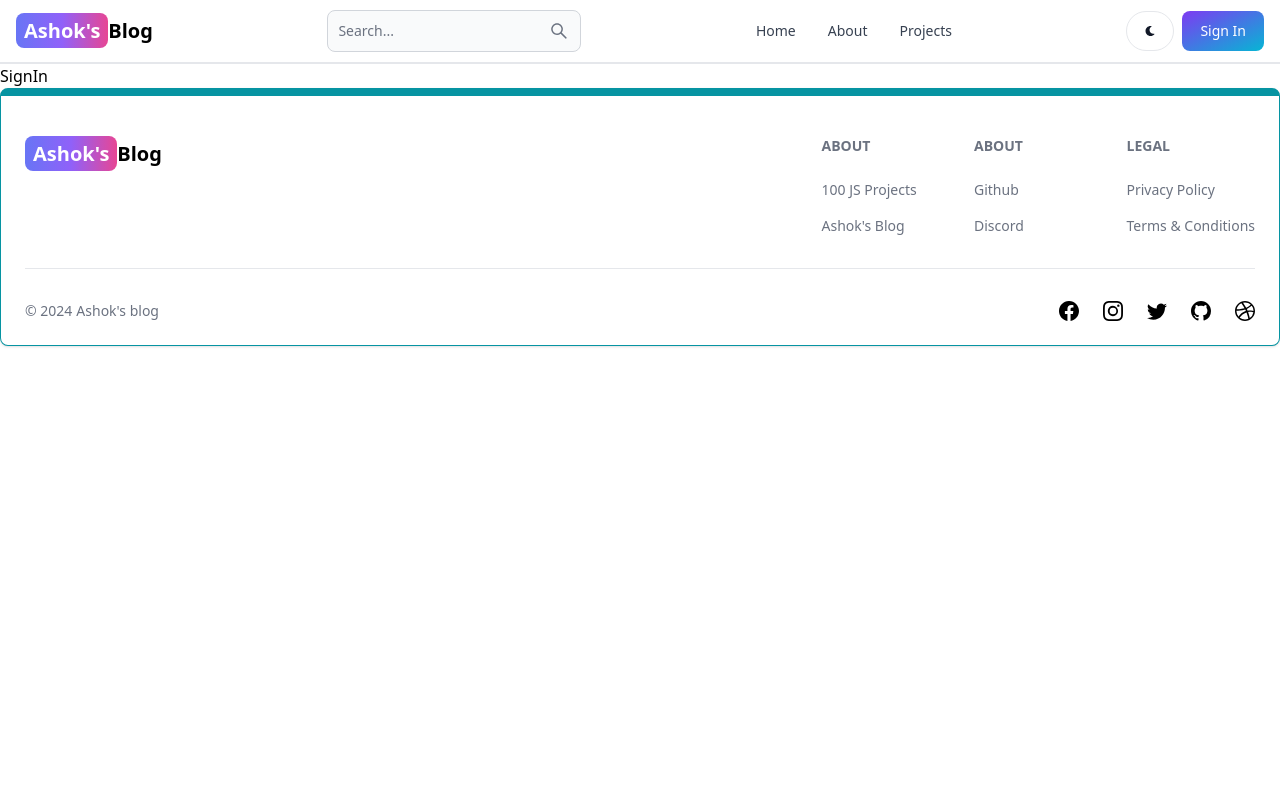
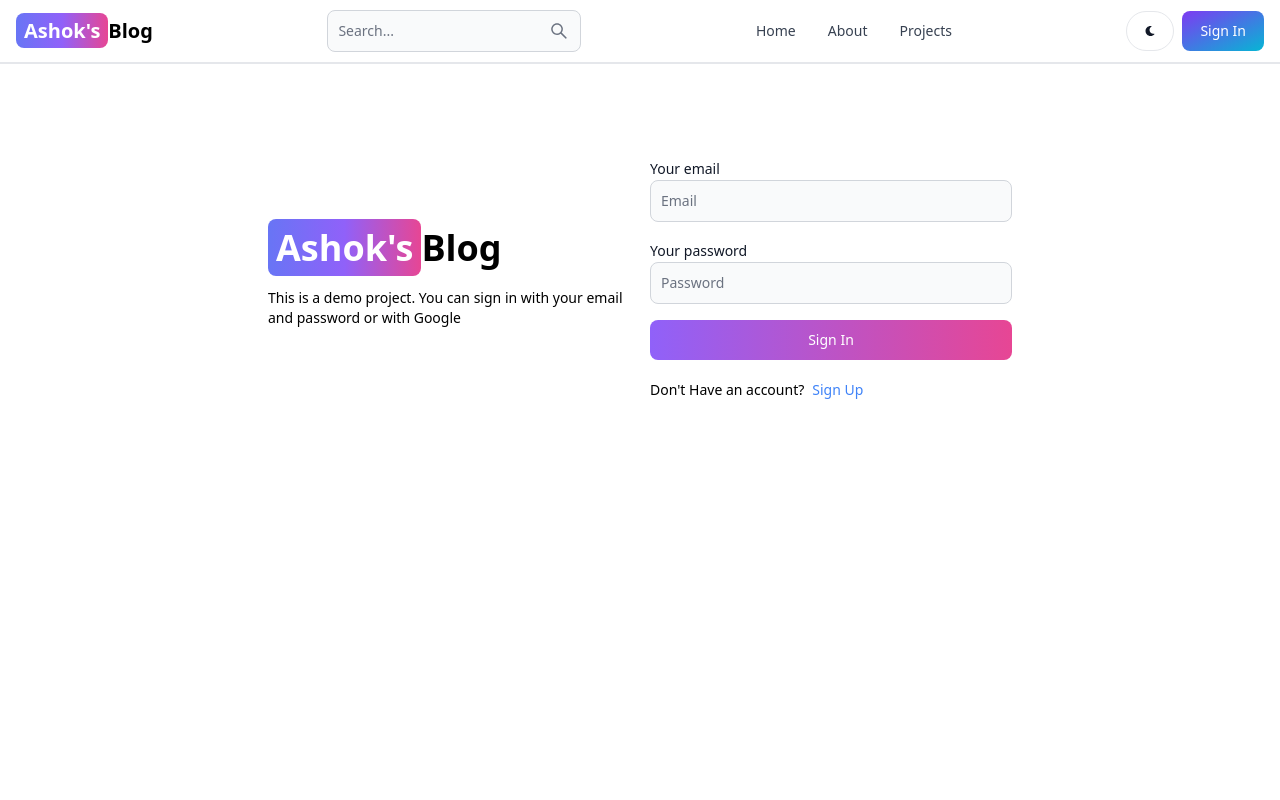
Before and after one commit to pula-ashok/mern-blog, a React (Vite) app in the folder client/: page /sign-in in a window 1280 px wide. Shown: the top 800 px of the page. Built offline with nearby package versions, Linux system fonts and the light colour scheme.

Commit message:
completed sign in page functionality

```diff
--- a/client/src/pages/SignIn.jsx
+++ b/client/src/pages/SignIn.jsx
@@ -1,7 +1,122 @@
-import React from "react";
+import { Alert, Button, Label, Spinner, TextInput } from "flowbite-react";
+import React, { useState } from "react";
+import { Link, useNavigate } from "react-router-dom";
+import { API_PATH } from "../../helpers/apipath";
 
 const SignIn = () => {
-  return <div>SignIn</div>;
+  const navigate = useNavigate();
+  const [formData, setFormData] = useState({
+    email: "",
+    password: "",
+  });
+  const [loading, setLoading] = useState(false);
+  const [errorMessage, setErrorMessage] = useState(null);
+  const handleChange = (e) => {
+    setFormData({ ...formData, [e.target.id]: e.target.value.trim() });
+  };
+  const handleSubmit = async (e) => {
+    e.preventDefault();
+    console.log(formData);
+    try {
+      setErrorMessage(null);
+      setLoading(true);
+      if (!formData.email || !formData.password) {
+        setLoading(false);
+
+        return setErrorMessage("Please fill out all fields");
+      }
+      const response = await fetch(`${API_PATH}/auth/signin`, {
+        method: "POST",
+        headers: { "Content-Type": "application/json" },
+        body: JSON.stringify(formData),
+      });
+      const data = await response.json();
+      if (data.success === false) {
+        setLoading(false);
+        return setErrorMessage(data.message);
+      }
+      setLoading(false);
+      if (response.ok) {
+        setLoading(false);
+
+        navigate("/");
+      }
+    } catch (error) {
+      setErrorMessage(error.message);
+      setLoading(false);
+    }
+  };
+  return (
+    <div className="min-h-screen mt-20">
+      <div className="flex p-3 max-w-3xl mx-auto flex-col md:flex-row md:items-center md:justify-center gap-5">
+        {/* left */}
+        <div className="flex-1">
+          <Link to="/" className="text-4xl font-bold dark:text-white">
+            <span className="px-2 py-1 rounded-lg text-white bg-gradient-to-r from-indigo-500 via-purple-500 to-pink-500">
+              Ashok's
+            </span>
+            Blog
+          </Link>
+          <p className="text-sm mt-5">
+            This is a demo project. You can sign in with your email and password
+            or with Google
+          </p>
+        </div>
+        {/* right */}
+        <div className="flex-1">
+          <form
+            action=""
+            className="flex flex-col gap-4"
+            onSubmit={handleSubmit}
+          >
+            <div>
+              <Label value="Your email" />
+              <TextInput
+                type="text"
+                placeholder="Email"
+                id="email"
+                onChange={handleChange}
+              />
+            </div>
+            <div>
+              <Label value="Your password" />
+              <TextInput
+                type="password"
+                placeholder="Password"
+                id="password"
+                onChange={handleChange}
+              />
+            </div>
+            <Button
+              gradientDuoTone={"purpleToPink"}
+              type="submit"
+              disabled={loading}
+            >
+              {loading ? (
+                <>
+                  <Spinner size="sm" />
+                  <span className="pl-3">Loading...</span>
+                </>
+              ) : (
+                "Sign In"
+              )}
+            </Button>
+          </form>
+          <div className="flex gap-2 text-sm mt-5">
+            <span>Don't Have an account?</span>
+            <Link to="/sign-up" className="text-blue-500">
+              Sign Up
+            </Link>
+          </div>
+          {errorMessage && (
+            <Alert className="mt-5" color={"failure"}>
+              {errorMessage}
+            </Alert>
+          )}
+        </div>
+      </div>
+    </div>
+  );
 };
 
 export default SignIn;
```
